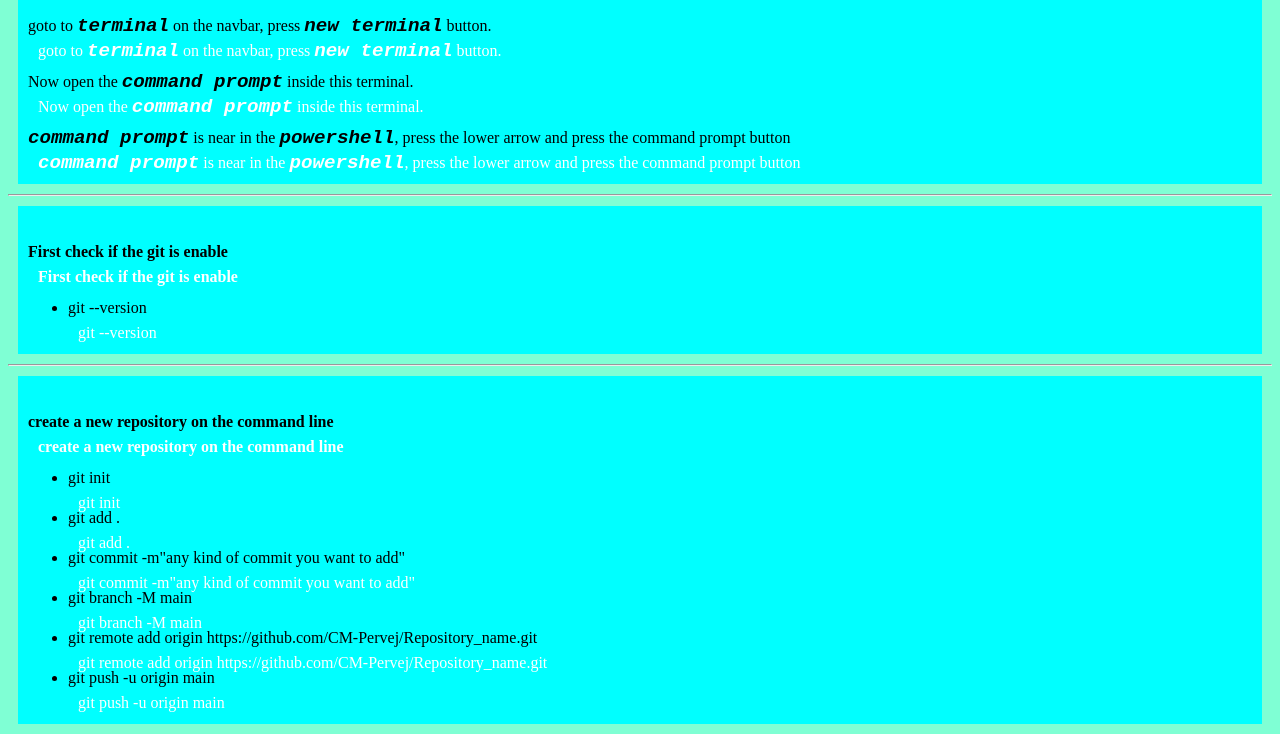
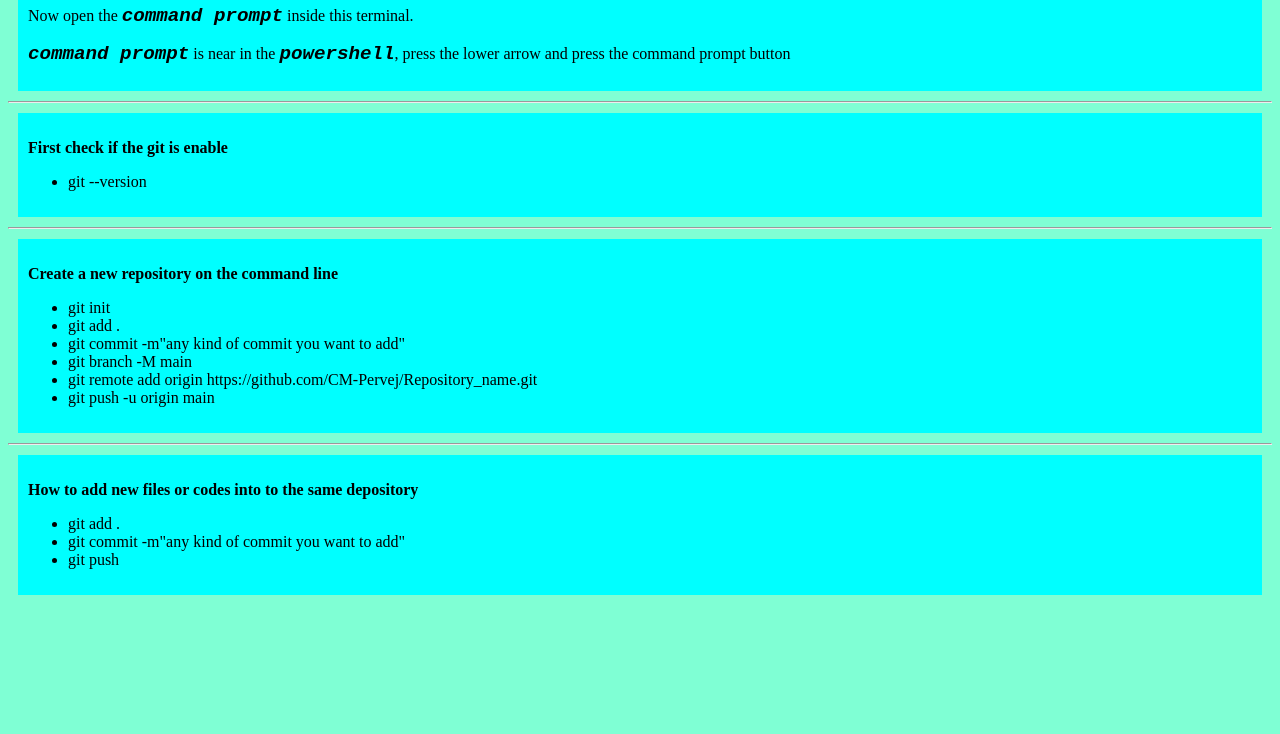
Before and after one commit to CM-Pervej/How, a plain HTML site: page index.html in a window 1280 px wide. Shown: the part 209-943 px from the top of the page. After the commit the page ends 814 px from the top, so only its background shows below. Drawn offline with Linux system fonts and the light colour scheme.

Commit message:
Done for the commit

```diff
--- a/css/styles.css
+++ b/css/styles.css
@@ -1,8 +1,6 @@
 body{
     background-color: aquamarine;
     color: rgb(0, 0, 0);
-    text-shadow: 10px 25px white;
-    line-height: 40px;
 }
 div{
     background-color: aqua;
@@ -12,6 +10,6 @@ div{
 span{
     font-size: larger;
     font-family: 'Courier New', Courier, monospace;
-    font-weight: bold;
+    font-weight: bolder;
     font-style: italic;
 }
--- a/index.html
+++ b/index.html
@@ -40,7 +40,7 @@
 
     <div>
         <p>
-            <strong>create a new repository on the command line</strong>
+            <strong>Create a new repository on the command line</strong>
             <ul>
                 <li>git init</li>
                 <li>git add .</li>
@@ -51,5 +51,17 @@
             </ul>
         </p>
     </div>
+    <hr>
+
+    <div>
+        <p>
+            <strong>How to add new files or codes into to the same depository</strong>
+            <ul>
+                <li>git add .</li>
+                <li>git commit -m"any kind of commit you want to add"</li>
+                <li>git push</li>
+            </ul>
+        </p>
+    </div>
 </body>
 </html>
```
